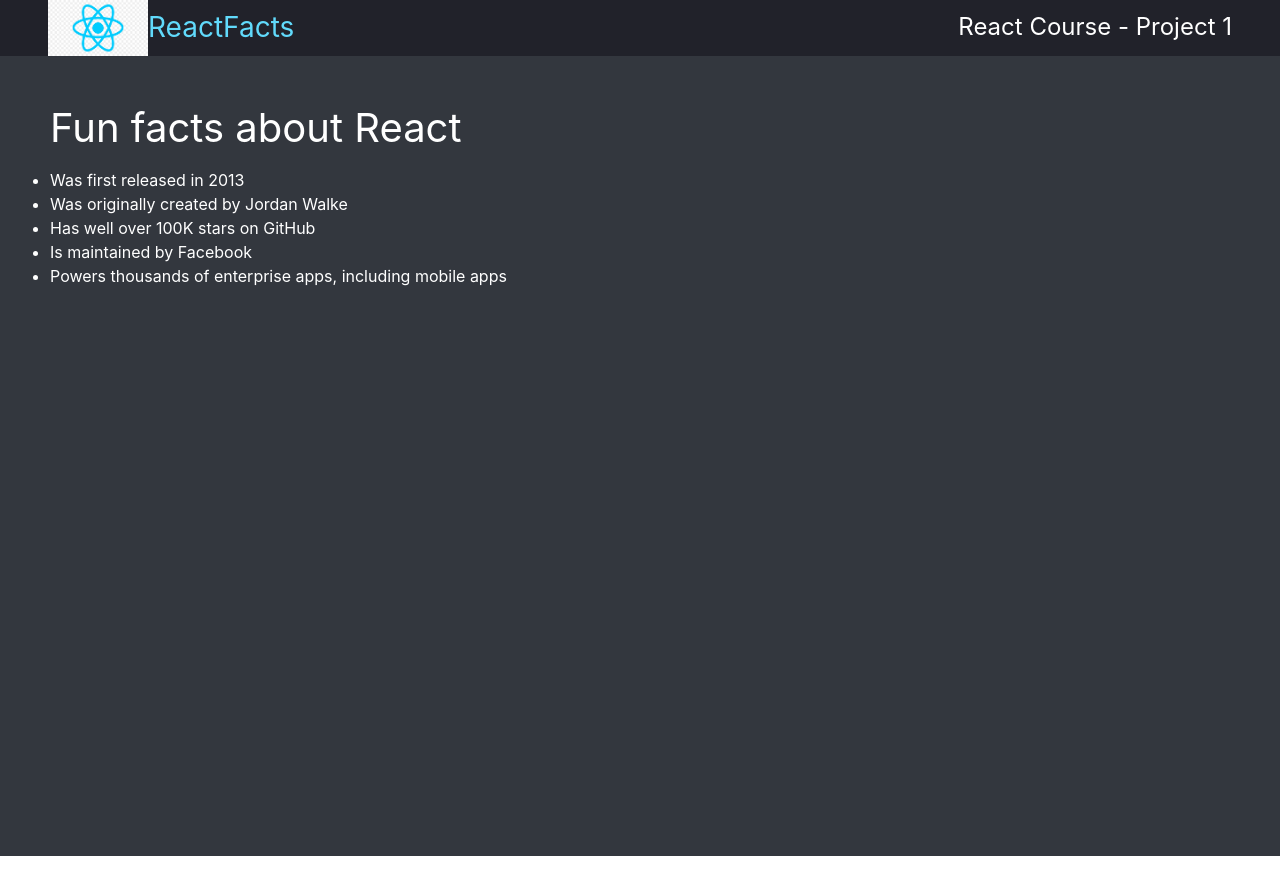
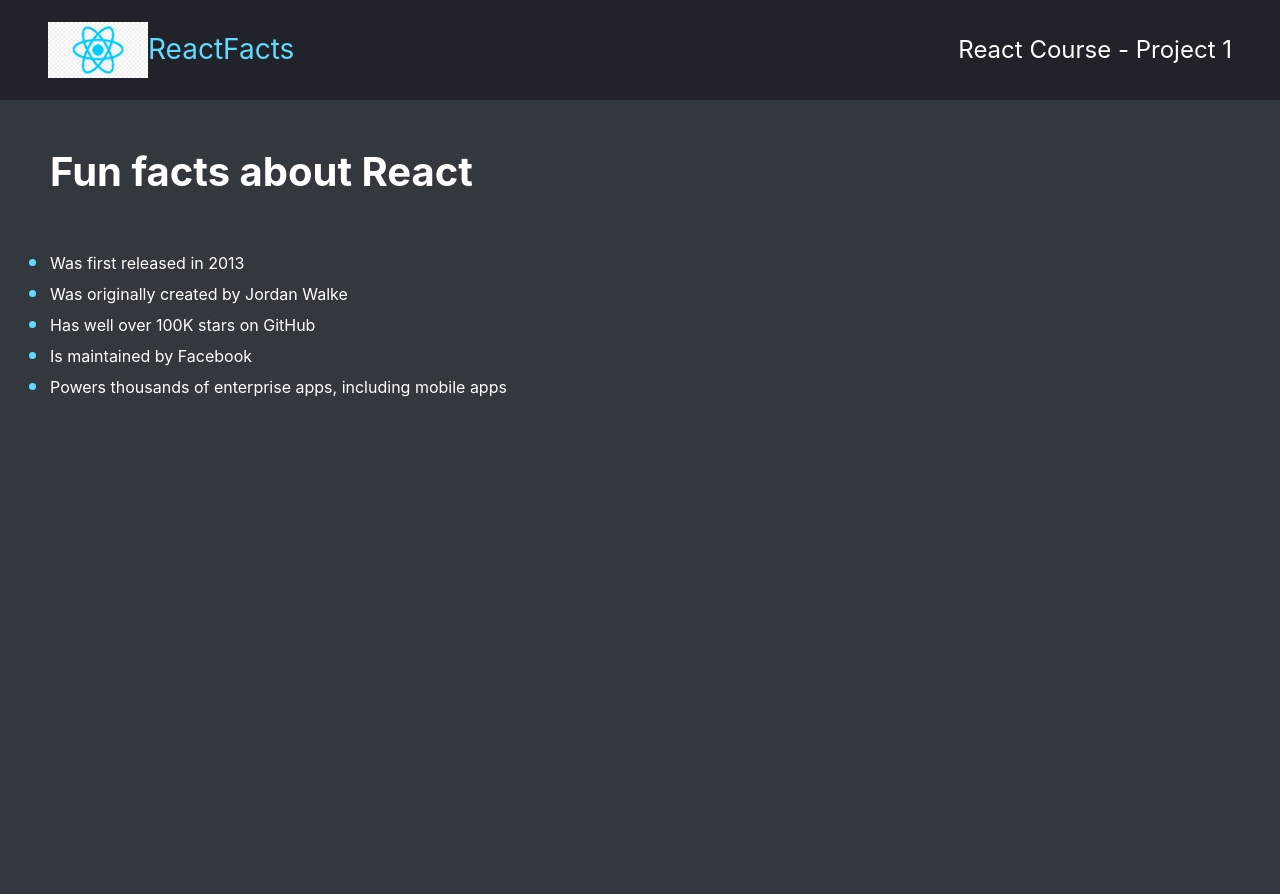
Before and after one commit to OVI3D0/react-info-app, a React (Create React App) app: page / in a window 1280 px wide. Shown: the top 894 px of the page. Before the commit the page ends 856 px from the top, so only its background shows below. Built offline with nearby package versions, Linux system fonts and the light colour scheme.

Commit message:
moved image from public into an img folder. imported in header js

```diff
--- a/src/components/header.js
+++ b/src/components/header.js
@@ -1,4 +1,5 @@
 import '../styles/header.css';
+import logo from '../images/react-logo.jpg';
 
 function Header() {
     return (
@@ -6,7 +7,7 @@ function Header() {
         <>
             <nav className='con d-flex justify-content-between align-items-center shadow-lg'>
                     <span className='d-flex align-items-center ps-5'>
-                        <img src='/react-logo.jpg' />
+                        <img src={logo} />
                         <h3>ReactFacts</h3>
                     </span>
                     <h4 className='proj pe-5'>React Course - Project 1</h4>
--- a/src/components/practice.js
+++ b/src/components/practice.js
@@ -4,7 +4,7 @@ function Practice() {
     return (
         <>
             <div className="pt-5 vh-100 bod" style={{backgroundColor: "#33373E"}}>
-                <h1 className='pb-3'>Fun facts about React</h1>
+                <h1 className='pb-5 fw-bolder'>Fun facts about React</h1>
                 <ul>
                     <li>Was first released in 2013</li>
                     <li>Was originally created by Jordan Walke</li>
--- a/src/styles/header.css
+++ b/src/styles/header.css
@@ -2,6 +2,7 @@
   background-color: #21222A;
   color: #61DAFB;
   align-items: center;
+  height: 100px;
 }
 
 
--- a/src/styles/practice.css
+++ b/src/styles/practice.css
@@ -2,3 +2,8 @@
     color: white;
     padding-left: 50px;
 }
+
+li::marker {
+    color: #61DAFB;
+    font-size: 1.4rem;
+}
```
Also changed, not shown: src/images/react-logo.jpg (renamed from public/react-logo.jpg).
